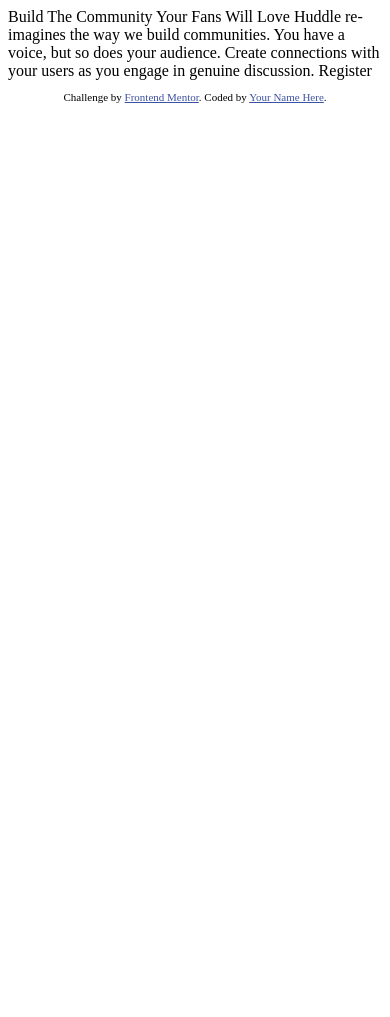
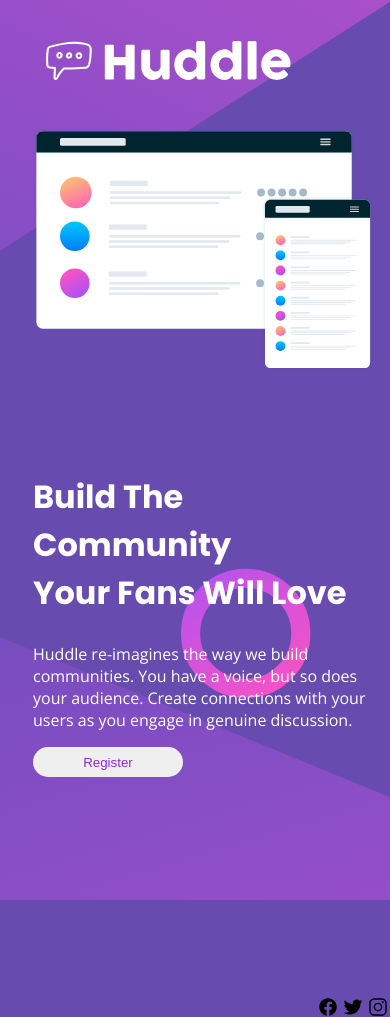
Before and after one commit to majoruzo/Huddle-landing-page, a plain HTML site: page index.html in a window 390 px wide. Before the commit the page ends 844 px from the top, so only its background shows below. Drawn offline with nearby package versions, Linux system fonts and the light colour scheme.

Commit message:
implemented responsivenes for huddle landing page

```diff
--- /dev/null
+++ b/index.css
@@ -0,0 +1,88 @@
+.attribution {
+    font-size: 11px;
+    text-align: center;
+}
+
+.attribution a {
+    color: hsl(228, 45%, 44%);
+}
+
+main {
+    height: 100vh;
+    padding: 20px 25px;
+
+}
+
+body {
+    background:
+        url('images/bg-desktop.svg'),
+        hsl(257, 40%, 49%);
+    background-repeat: no-repeat;
+    background-size: cover;
+    background-position: center;
+    font-family: open sans, sans-serif;
+    width: 100%;
+    max-width: 100%;
+    height: auto;
+
+}
+
+section {
+    display: flex;
+    gap: 40px;
+    margin-top: 30px;
+}
+
+.community {
+    margin-top: 30px;
+    color: white;
+}
+
+h1 {
+    font-size: 2rem;
+    font-weight: 600;
+    line-height: 3.0rem;
+    font-family: 'Poppins', sans-serif;
+}
+
+.reg {
+    border-radius: 20px;
+    height: 30px;
+    width: 150px;
+    color: blueviolet;
+    border: none;
+}
+
+
+.socials {
+    display: flex;
+    gap: 5px;
+    /* space between logos */
+    justify-content: center;
+    /* center horizontally */
+    align-items: center;
+    /* center vertically */
+    margin-top: 220px;
+    margin-left: 300px;
+}
+
+.socials img {
+    width: 20px;
+    /* uniform size */
+    height: auto;
+    /* maintain aspect ratio */
+
+}
+
+
+
+
+@media only screen and (min-width: 280px) and (max-width: 680px) {
+    .responsive {
+        max-width: 100%;
+    }
+
+    section {
+        flex-direction: column;
+    }
+}
--- a/index.html
+++ b/index.html
@@ -1,22 +1,27 @@
 <!DOCTYPE html>
 <html lang="en">
+
 <head>
   <meta charset="UTF-8">
-  <meta name="viewport" content="width=device-width, initial-scale=1.0"> <!-- displays site properly based on user's device -->
+  <meta name="viewport" content="width=device-width, initial-scale=1.0">
+  <!-- displays site properly based on user's device -->
 
   <link rel="icon" type="image/png" sizes="32x32" href="./images/favicon-32x32.png">
 
   <title>Frontend Mentor | Huddle landing page with single introductory section</title>
 
   <!-- Feel free to remove these styles or customise in your own stylesheet 👍 -->
-  <style>
-    .attribution { font-size: 11px; text-align: center; }
-    .attribution a { color: hsl(228, 45%, 44%); }
-  </style>
+
+  <link rel="stylesheet" href="index.css">
+  <link href="https://fonts.googleapis.com/css2?family=Poppins:wght@400;500;700&display=swap" rel="stylesheet">
+  <link href="https://fonts.googleapis.com/css2?family=Open+Sans:ital,wght@0,300..800;1,300..800&display=swap"
+    rel="stylesheet">
+
 </head>
+
 <body>
 
-  Build The Community Your Fans Will Love
+  <!-- Build The Community Your Fans Will Love
 
   Huddle re-imagines the way we build communities. You have a voice, but so does your audience.
   Create connections with your users as you engage in genuine discussion.
@@ -28,6 +33,39 @@
       Challenge by <a href="https://www.frontendmentor.io?ref=challenge" target="_blank">Frontend Mentor</a>.
       Coded by <a href="#">Your Name Here</a>.
     </p>
-  </footer>
+  </footer> -->
+  <main>
+    <header>
+      <img src="images/logo.svg" alt="logo">
+    </header>
+    <section>
+      <div>
+        <img src="images/illustration-mockups.svg" alt="illustration-mockups" class="responsive">
+      </div>
+
+      <div class="community">
+        <h1>
+          Build The Community <br> Your Fans Will Love
+        </h1>
+
+        <p>
+          Huddle re-imagines the way we build communities. You have a voice, but so does your audience.
+          Create connections with your users as you engage in genuine discussion.
+        </p>
+
+        <button class="reg">
+          Register
+        </button>
+        <footer class="socials">
+          <img src="images/logo-facebook.svg" alt="facebook">
+          <img src="images/logo-twitter.svg" alt="Twitter">
+          <img src="images/logo-instagram.svg" alt="Instagram">
+        </footer>
+
+      </div>
+    </section>
+
+  </main>
 </body>
+
 </html>
```
Also changed, not shown: images/logo-facebook.svg (added), images/logo-instagram.svg (added), images/logo-twitter.svg (added).
